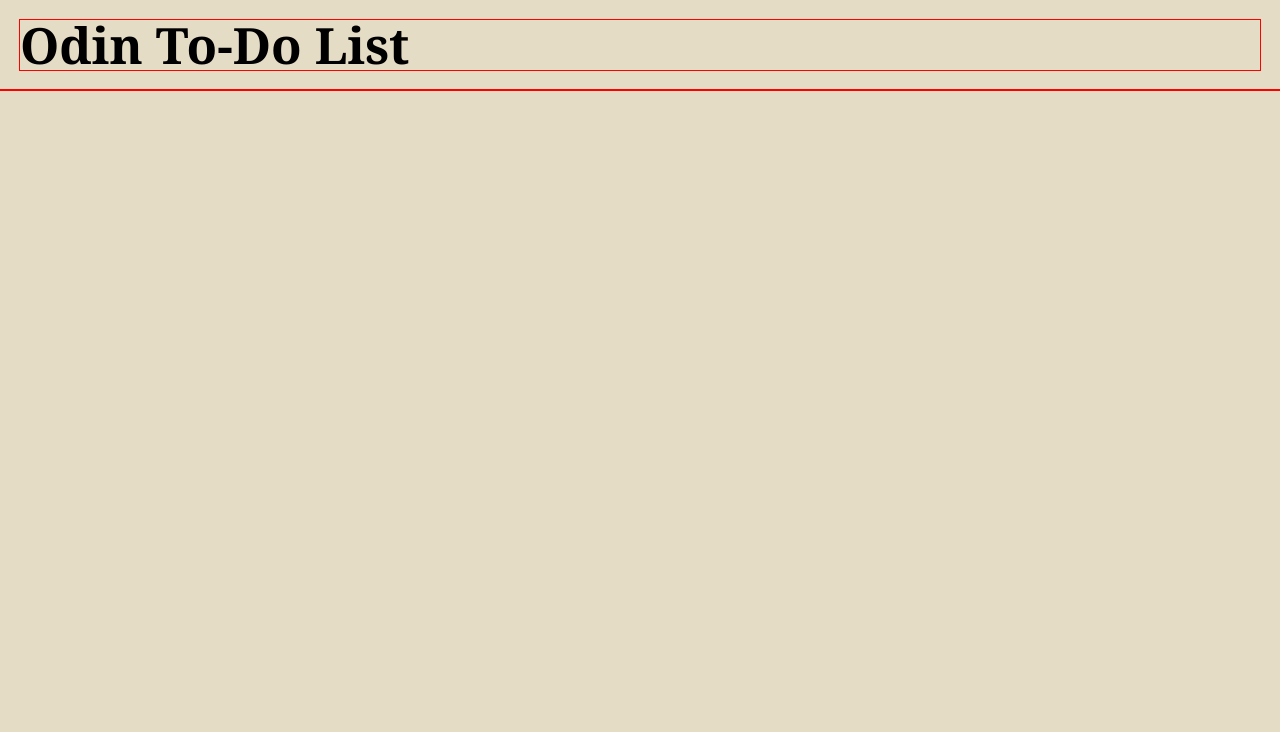
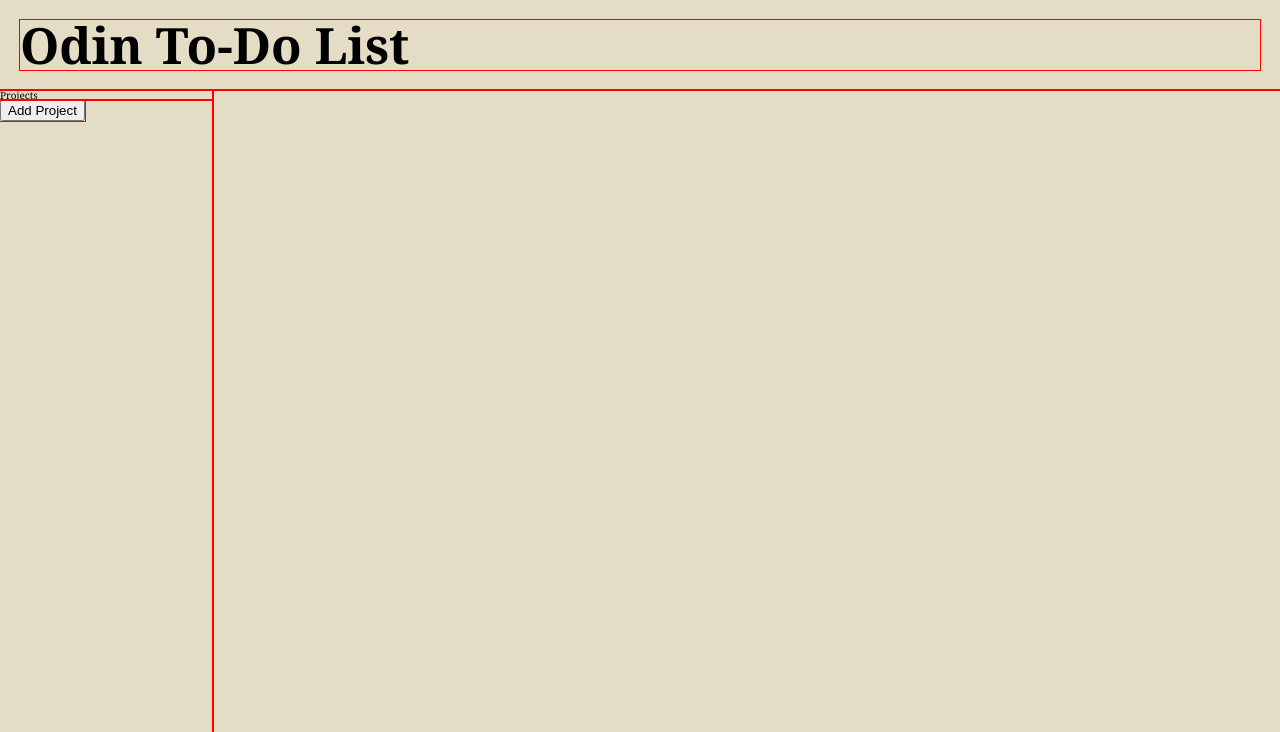
Before and after one commit to mhjarvis/odin-to-do-list, a website built with webpack: page dist/index.html in a window 1280 px wide. Shown: the top 732 px of the page. Built offline with nearby package versions, Linux system fonts and the light colour scheme.

Commit message:
Add side "project" text and button

```diff
--- a/dist/index.html
+++ b/dist/index.html
@@ -14,9 +14,10 @@
 
     <main>
         <aside>
-
+            <h2 class="projects-header">Projects</h2>
+            <div class="project-container"></div>
+            <button class="new-project-button">Add Project</button>
         </aside>
-
         <section>
 
 
--- a/dist/styles.css
+++ b/dist/styles.css
@@ -61,12 +61,13 @@ header {
     margin: 2rem;
 }
 /********************************************
-                    ASIDE
+                    MAIN
 ********************************************/
 
-/********************************************
-                    SECTION
-********************************************/
+main {
+    display: grid;
+    grid-template: auto / 1fr 5fr;
+}
 
 /********************************************
                     FOOTER
```
